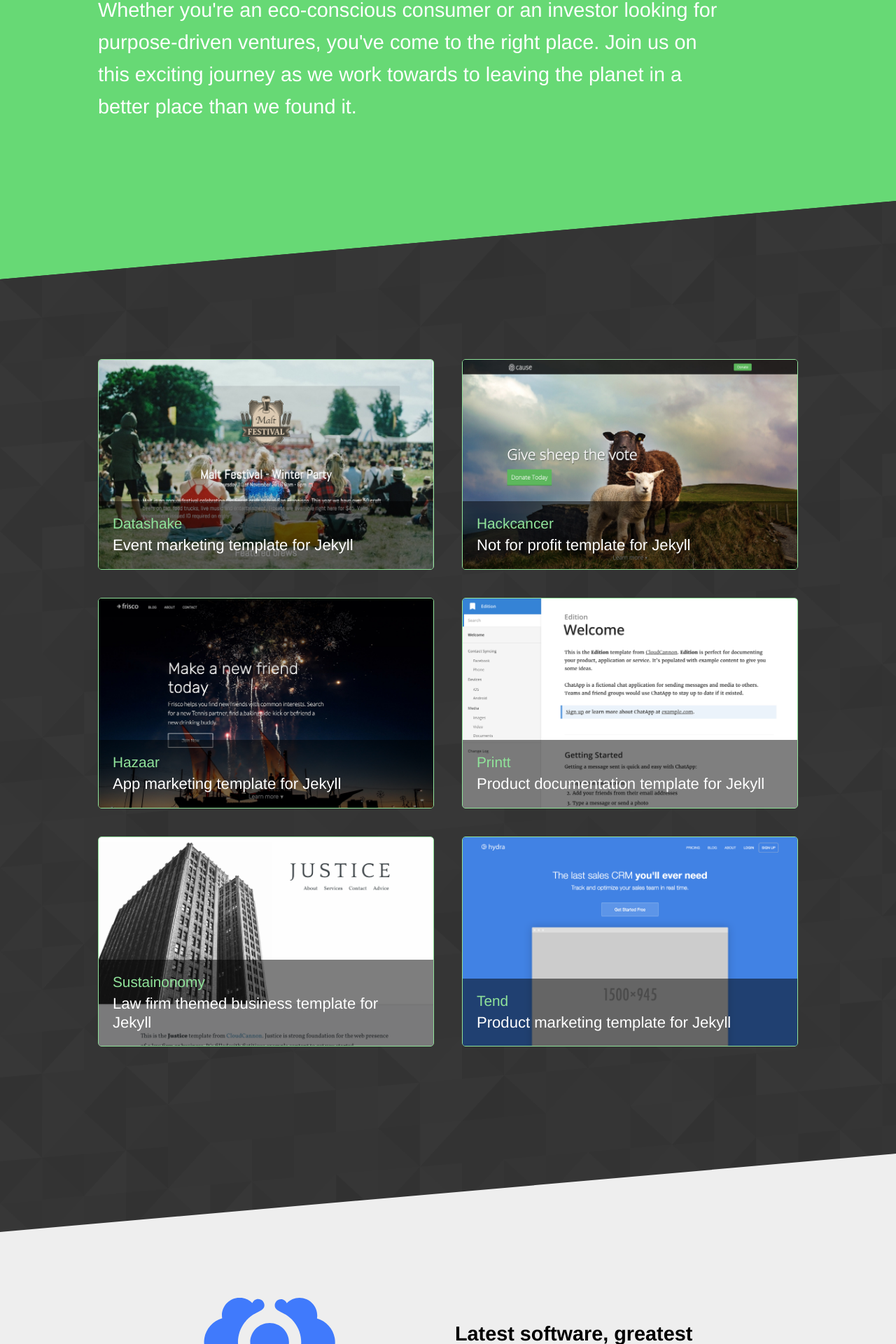
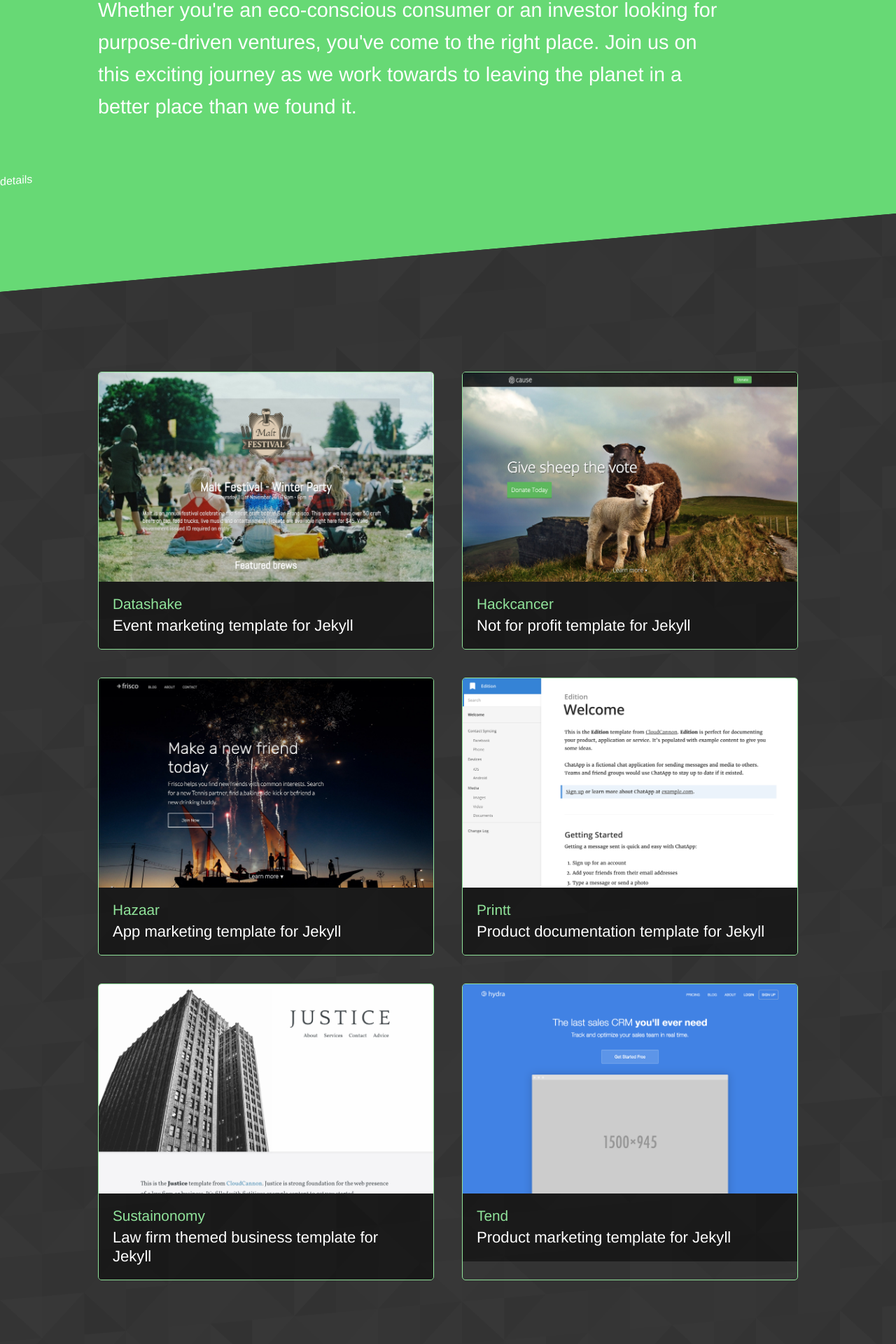
Before and after one commit to saudade-studio/saudade-studio.github.io, a Jekyll site: the page built from index.html, in a window 1280 px wide. Shown: the part 522-2442 px from the top of the page at 70% size. Built offline with Jekyll 4.4.1, drawn with Linux system fonts in a browser that asks for light colours.

Commit message:
Don't overlay

```diff
--- a/_sass/layout.scss
+++ b/_sass/layout.scss
@@ -207,10 +207,6 @@ section {
 
 	.details {
 		line-height: 1.2;
-		position: absolute;
-		bottom: 0;
-		left: 0;
-		right: 0;
 		background: rgba(0, 0, 0, 0.5);
 		padding: 20px;
 	}
--- a/index.html
+++ b/index.html
@@ -12,7 +12,8 @@ title: Home
 			We minimise our environmental footprint at every step of the product lifecycle, and we believe that sustainability can be exciting and enjoyable.<br/>
 			Whether you're an eco-conscious consumer or an investor looking for purpose-driven ventures, you've come to the right place. Join us on this exciting journey as we work towards to leaving the planet in a better place than we found it.
 		</p>
-	</div>
+	</div>details
+
 </section>
 
 <section class="diagonal patterned">
```
